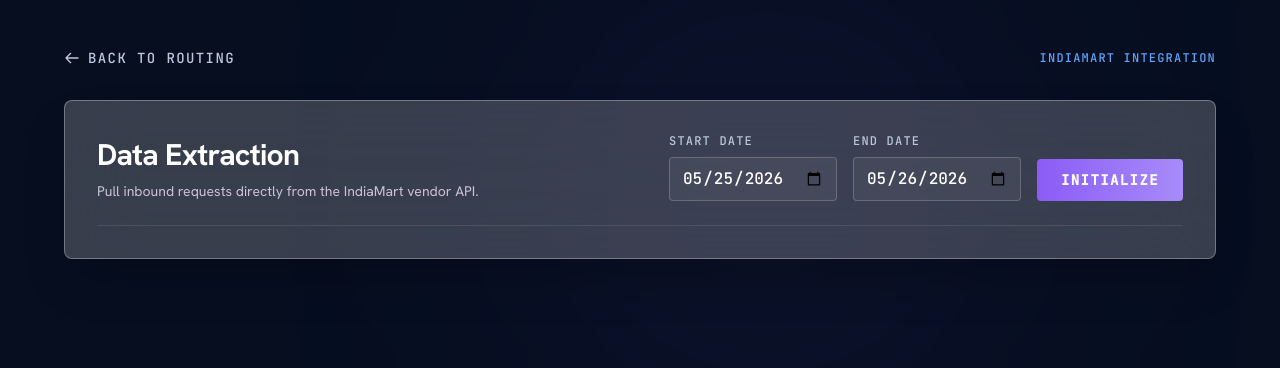
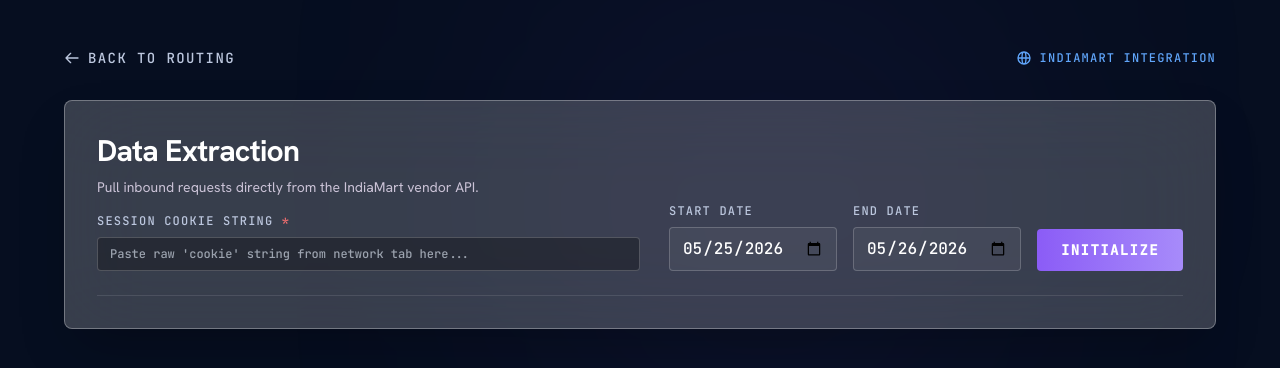
Before and after one commit to Prakateessh/amarnaathh-lead, a React (Vite) app: page /indiamart in a window 1280 px wide. Shown: the top 368 px of the page. Built offline with nearby package versions, Linux system fonts and the light colour scheme; the HTML template or start-up script is replaced by a standard one.

Commit message:
Update IndiaMart.jsx

```diff
--- a/src/pages/IndiaMart.jsx
+++ b/src/pages/IndiaMart.jsx
@@ -1,11 +1,11 @@
 import React, { useState } from 'react';
 import { useNavigate } from 'react-router-dom';
 import { supabase } from '../supabaseClient';
+import * as XLSX from 'xlsx';
 
 export default function IndiaMart() {
   const navigate = useNavigate();
 
-  // Set default dates (Yesterday to Today)
   const today = new Date();
   const yesterday = new Date(today);
   yesterday.setDate(yesterday.getDate() - 1);
@@ -15,12 +15,22 @@ export default function IndiaMart() {
     end: today.toISOString().split('T')[0]
   });
 
+  const [cookieString, setCookieString] = useState(localStorage.getItem('im_cookie') || "");
   const [leads, setLeads] = useState([]);
   const [isFetching, setIsFetching] = useState(false);
   const [status, setStatus] = useState({ type: '', message: '' });
 
-  // 1. EXTRACTION PROTOCOL (Talks to Python FastAPI Server)
+  const handleCookieChange = (e) => {
+    setCookieString(e.target.value);
+    localStorage.setItem('im_cookie', e.target.value);
+  };
+
   const handleFetch = async () => {
+    if (!cookieString.trim()) {
+      setStatus({ type: 'error', message: '⚠️ Authentication Error: Please paste your IndiaMart Cookie.' });
+      return;
+    }
+
     if (new Date(dates.start) > new Date(dates.end)) {
       setStatus({ type: 'error', message: '⚠️ Start Date cannot be after End Date.' });
       return;
@@ -30,31 +40,39 @@ export default function IndiaMart() {
     setStatus({ type: '', message: '' });
 
     try {
-      const response = await fetch(`https://python-backend-tdjw.onrender.com/api/scrape/indiamart?start=${dates.start}&end=${dates.end}`);
+      // FORCE A SOLID POST TRANSMISSION
+      const response = await fetch(`https://python-backend-tdjw.onrender.com/api/scrape/indiamart`, {
+        method: 'POST',
+        headers: { 'Content-Type': 'application/json' },
+        body: JSON.stringify({
+          start: dates.start,
+          end: dates.end,
+          cookie_string: cookieString.trim()
+        })
+      });
 
-      if (!response.ok) {
-        throw new Error(`Server Error: ${response.status}`);
-      }
-
+      if (!response.ok) throw new Error(`Server Error: ${response.status}`);
       const result = await response.json();
 
+      if (result.total === 0) {
+        setStatus({ type: 'error', message: '❌ Zero leads found. Your cookie may have expired.' });
+      } else {
         setLeads(result.data);
         setStatus({ type: 'success', message: `✅ Successfully extracted ${result.total} leads from IndiaMart.` });
+      }
 
     } catch (error) {
       console.error("Fetch Error:", error);
-      setStatus({ type: 'error', message: '❌ Failed to connect to Python server. Is Uvicorn running?' });
+      setStatus({ type: 'error', message: '❌ Connection failed. Verify backend logs or network status.' });
     } finally {
       setIsFetching(false);
     }
   };
 
-  // 2. STATE MANAGEMENT (Dropdowns)
   const updateLeadStatus = (id, newStatus) => {
     setLeads(leads.map(lead => lead.id === id ? { ...lead, status: newStatus } : lead));
   };
 
-  // 3. INGESTION PROTOCOL (Saves to Supabase Master Database)
   const handleSendToCRM = async () => {
     const qualifiedLeads = leads.filter(l => l.status === "✅ Qualified");
     if (qualifiedLeads.length === 0) return;
@@ -62,7 +80,6 @@ export default function IndiaMart() {
     setStatus({ type: '', message: '' });
 
     try {
-      // Map data to match Supabase 'leads' table exactly
       const payload = qualifiedLeads.map(lead => ({
         date: lead.date,
         requirement: lead.requirement,
@@ -75,60 +92,82 @@ export default function IndiaMart() {
         notes: "[System] Auto-imported via IndiaMart API Integration."
       }));
 
-      // Send to Supabase
-      const { error } = await supabase
-        .from('leads')
-        .insert(payload);
-
+      const { error } = await supabase.from('leads').insert(payload);
       if (error) throw error;
 
-      setStatus({
-        type: 'success',
-        message: `✅ ${qualifiedLeads.length} leads successfully injected into Master CRM!`
-      });
-
-      // Lock the synced leads so they can't be sent twice
+      setStatus({ type: 'success', message: `✅ ${qualifiedLeads.length} leads successfully injected into Master CRM!` });
       setLeads(leads.map(l => l.status === "✅ Qualified" ? { ...l, status: "🔒 Synced" } : l));
 
     } catch (error) {
       console.error("Supabase Error:", error.message);
-      setStatus({
-        type: 'error',
-        message: `❌ Failed to save to CRM: ${error.message}`
-      });
+      setStatus({ type: 'error', message: `❌ Failed to save to CRM: ${error.message}` });
     }
+  };
+
+  const handleDownloadExcel = () => {
+    if (leads.length === 0) return;
+
+    const excelData = leads.map(lead => ({
+      'Date': lead.date || '',
+      'Requirement': lead.requirement || '',
+      'Name': lead.name || '',
+      'Company': lead.company || '',
+      'Phone': lead.phone || '',
+      'Location': lead.location || '',
+      'Status': lead.status || ''
+    }));
+
+    const worksheet = XLSX.utils.json_to_sheet(excelData);
+    const columnWidths = [
+      { wch: 12 }, { wch: 40 }, { wch: 25 }, { wch: 30 }, { wch: 15 }, { wch: 25 }, { wch: 15 }
+    ];
+    worksheet['!cols'] = columnWidths;
+
+    const workbook = XLSX.utils.book_new();
+    XLSX.utils.book_append_sheet(workbook, worksheet, "IndiaMart Leads");
+    XLSX.writeFile(workbook, `IndiaMart_Leads_${dates.start}_to_${dates.end}.xlsx`);
   };
 
   const qualifiedCount = leads.filter(l => l.status === "✅ Qualified").length;
 
   return (
     <div className="min-h-screen bg-navy flex flex-col items-center py-12 px-4 relative overflow-hidden">
-
-      {/* Background Glow */}
       <div className="absolute top-0 right-1/4 w-96 h-96 bg-primary-glow/10 rounded-full blur-[150px] pointer-events-none"></div>
 
-      {/* Navigation */}
       <div className="w-full max-w-6xl flex justify-between items-center mb-8 relative z-10">
         <button onClick={() => navigate('/home')} className="text-secondary hover:text-primary font-mono text-sm uppercase tracking-widest transition-colors flex items-center gap-2">
           <svg className="w-4 h-4" fill="none" viewBox="0 0 24 24" stroke="currentColor"><path strokeLinecap="round" strokeLinejoin="round" strokeWidth={2} d="M10 19l-7-7m0 0l7-7m-7 7h18" /></svg>
           Back to Routing
         </button>
         <span className="font-mono text-xs text-blue-400 tracking-widest uppercase flex items-center gap-2">
-          <svg className="w-4 h-4" fill="none" viewBox="0 0 24 24" stroke="currentColor"><path strokeLinecap="round" strokeLinejoin="round" strokeWidth={1.5} d="M20.25 10.5b0 0-16.5 0M21 12a2.25 2.25 0 00-2.25-2.25H5.25A2.25 2.25 0 003 12m18 0v6a2.25 2.25 0 01-2.25 2.25H5.25A2.25 2.25 0 013 18v-6m18 0V9M3 12V9m18 0a2.25 2.25 0 00-2.25-2.25H5.25A2.25 2.25 0 003 9m18 0V5.625c0-.621-.504-1.125-1.125-1.125H6.375c-.621 0-1.125.504-1.125 1.125V9m12 0a9 9 0 00-12 0" /></svg>
+          {/* FIXED TYPO FREE GLOBAL SVG ICON */}
+          <svg className="w-4 h-4" fill="none" viewBox="0 0 24 24" stroke="currentColor" strokeWidth={2}><path strokeLinecap="round" strokeLinejoin="round" d="M21 12a9 9 0 01-9 9m9-9a9 9 0 00-9-9m9 9H3m9 9a9 9 0 01-9-9m9 9c1.657 0 3-4.03 3-9s-1.343-9-3-9m0 18c-1.657 0-3-4.03-3-9s1.343-9 3-9m-9 9a9 9 0 019-9" /></svg>
           IndiaMart Integration
         </span>
       </div>
 
       <div className="glass-modal w-full max-w-6xl p-8 relative z-10 flex flex-col gap-8 shadow-2xl">
+        <div className="border-b border-white/10 pb-6 flex flex-col gap-4">
+          <div className="flex flex-col md:flex-row justify-between items-start md:items-end gap-6">
+            <div className="w-full md:w-1/2">
+              <h1 className="text-3xl font-sans font-bold text-white tracking-tight">Data Extraction</h1>
+              <p className="text-onSurfaceVariant text-sm mt-2 mb-4">Pull inbound requests directly from the IndiaMart vendor API.</p>
 
-        {/* Header & Date Pickers */}
-        <div className="border-b border-white/10 pb-6 flex flex-col md:flex-row justify-between items-end gap-6">
-          <div>
-            <h1 className="text-3xl font-sans font-bold text-white tracking-tight">Data Extraction</h1>
-            <p className="text-onSurfaceVariant text-sm mt-2">Pull inbound requests directly from the IndiaMart vendor API.</p>
+              <div className="flex flex-col gap-2">
+                <label className="font-mono text-xs text-secondary tracking-widest uppercase">
+                  Session Cookie String <span className="text-red-400">*</span>
+                </label>
+                <input
+                  type="password"
+                  value={cookieString}
+                  onChange={handleCookieChange}
+                  placeholder="Paste raw 'cookie' string from network tab here..."
+                  className="bg-black/30 border border-white/20 px-3 py-2 rounded text-white font-mono text-xs focus:border-primary focus:outline-none w-full"
+                />
+              </div>
             </div>
 
-          <div className="flex items-end gap-4">
+            <div className="flex items-end gap-4 w-full md:w-auto">
               <div className="flex flex-col gap-2">
                 <label className="font-mono text-xs text-secondary tracking-widest uppercase">Start Date</label>
                 <input type="date" value={dates.start} onChange={(e) => setDates({...dates, start: e.target.value})} className="bg-white/5 border border-white/20 px-3 py-2 rounded text-white font-mono focus:border-primary focus:outline-none" />
@@ -142,6 +181,7 @@ export default function IndiaMart() {
               </button>
             </div>
           </div>
+        </div>
 
         {status.message && (
           <div className={`px-4 py-3 rounded-md font-mono text-sm border ${status.type === 'error' ? 'bg-red-900/50 border-red-500/50 text-red-200' : 'bg-blue-900/50 border-blue-500/50 text-blue-200'}`}>
@@ -149,7 +189,6 @@ export default function IndiaMart() {
           </div>
         )}
 
-        {/* Data Processing Grid */}
         {leads.length > 0 && (
           <div className="flex flex-col gap-4">
             <div className="overflow-x-auto rounded-lg border border-white/10">
@@ -175,7 +214,7 @@ export default function IndiaMart() {
                       <td className="py-3 px-4 text-white text-sm">{lead.location}</td>
                       <td className="py-3 px-4">
                         <select
-                          value={lead.status}
+                          value={lead.status || '—'}
                           disabled={lead.status === "🔒 Synced"}
                           onChange={(e) => updateLeadStatus(lead.id, e.target.value)}
                           className={`bg-navy border px-2 py-1 rounded font-mono text-xs focus:outline-none focus:border-primary ${
@@ -197,11 +236,20 @@ export default function IndiaMart() {
               </table>
             </div>
 
-            {/* Action Bar */}
             <div className="flex justify-between items-center bg-white/5 border border-white/10 p-4 rounded-lg mt-2">
               <span className="font-mono text-sm text-secondary">
                 {qualifiedCount > 0 ? <strong className="text-green-400">{qualifiedCount} leads ready for ingestion.</strong> : "Awaiting qualification."}
               </span>
+
+              <div className="flex gap-4">
+                <button
+                  onClick={handleDownloadExcel}
+                  className="px-6 py-2 border border-white/20 hover:border-white/50 text-white font-mono text-sm tracking-widest uppercase rounded transition-colors flex items-center gap-2"
+                >
+                  <svg className="w-4 h-4 text-green-500" fill="currentColor" viewBox="0 0 24 24"><path d="M14 2H6c-1.1 0-1.99.9-1.99 2L4 20c0 1.1.89 2 1.99 2H18c1.1 0 2-.9 2-2V8l-6-6zm2 16H8v-2h8v2zm0-4H8v-2h8v2zm-3-5V3.5L18.5 9H13z"/></svg>
+                  Export Excel
+                </button>
+
                 <button
                   onClick={handleSendToCRM}
                   disabled={qualifiedCount === 0}
@@ -213,6 +261,7 @@ export default function IndiaMart() {
                 </button>
               </div>
             </div>
+          </div>
         )}
       </div>
     </div>
```
Lines whose indentation alone changed are shown as unchanged.
